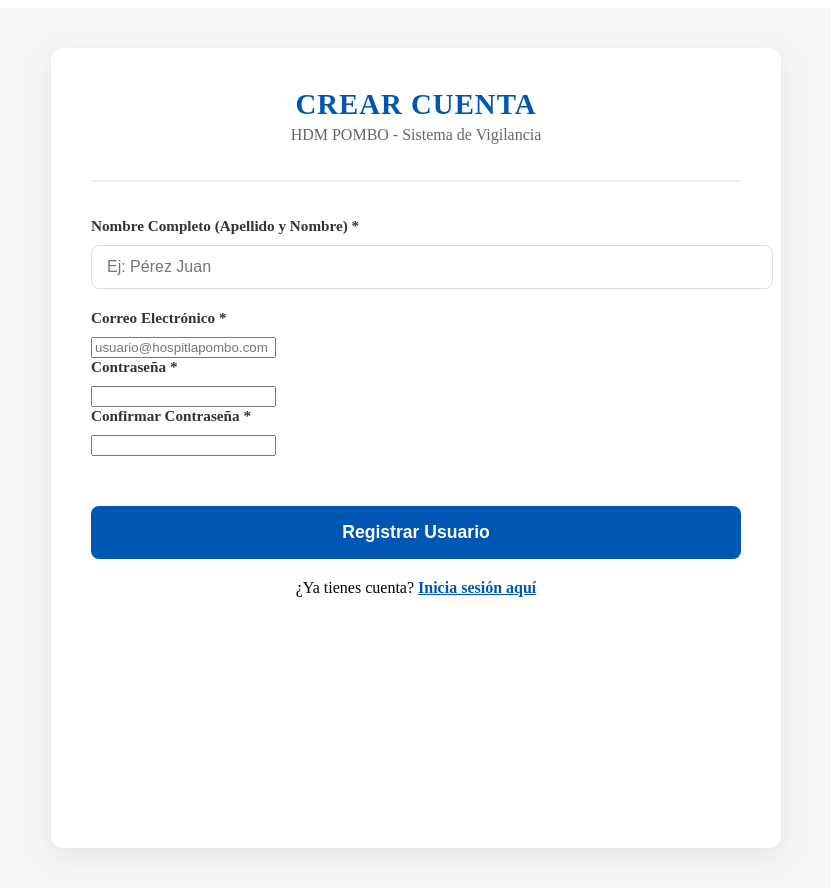
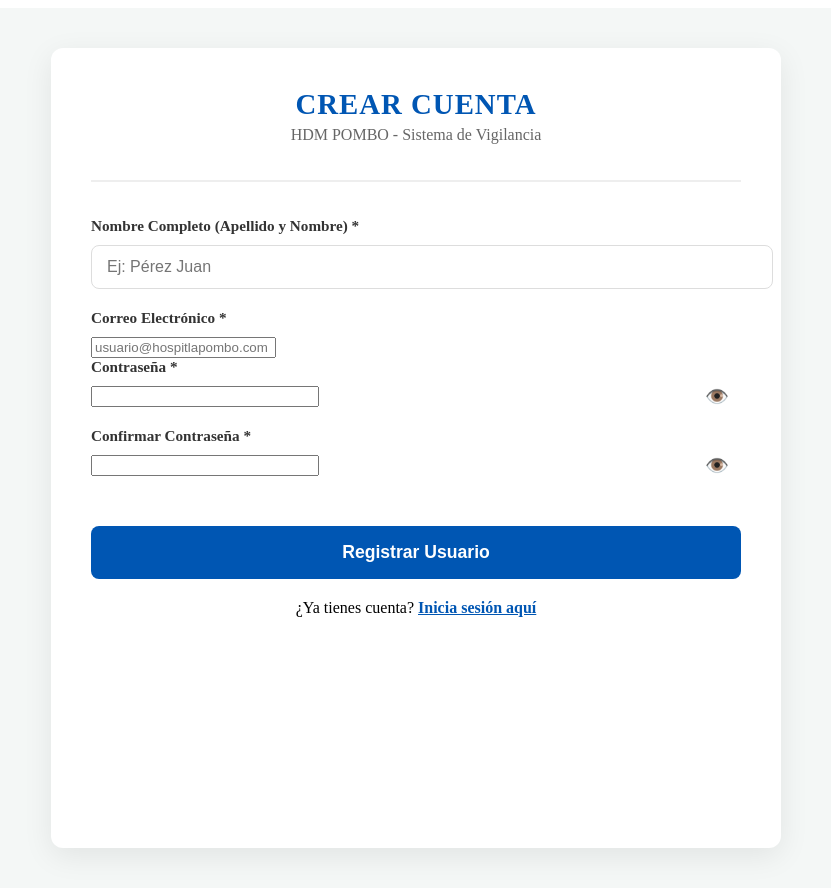
Before and after one commit to gomezclaudio11/hdmPombo, a React (Vite) app in the folder frontEnd/: page /register in a window 1280 px wide. Shown: the whole page, without its empty margins (224-1055 px from the left). Built offline with nearby package versions, Linux system fonts and the light colour scheme; no server answers.

Commit message:
feat(frontend): add password visibility toggle with eye icon for Login and Register forms

```diff
--- a/frontEnd/src/components/FormResgister.jsx
+++ b/frontEnd/src/components/FormResgister.jsx
@@ -12,6 +12,8 @@
     });
 
     const [mensaje, setMensaje] = useState({ texto: '', tipo: '' });
+    const [showPassword, setShowPassword] = useState(false);
+    const [showConfirmPassword, setShowConfirmPassword] = useState(false);
     const navigate = useNavigate();
 
     const handleChange = (e) => {
@@ -79,22 +81,42 @@
                     />
 
                     <label>Contraseña *</label>
+                    <div className="password-wrapper">
                         <input
-                        type="password"
+                            type={showPassword ? "text" : "password"}
                             name="password"
                             value={userData.password}
                             onChange={handleChange}
                             required
                         />
+                        <button
+                            type="button"
+                            className="password-toggle-btn"
+                            onClick={() => setShowPassword(!showPassword)}
+                            title={showPassword ? "Ocultar contraseña" : "Ver contraseña"}
+                        >
+                            {showPassword ? "👁️‍🗨️" : "👁️"}
+                        </button>
+                    </div>
 
                     <label>Confirmar Contraseña *</label>
+                    <div className="password-wrapper">
                         <input
-                        type="password"
+                            type={showConfirmPassword ? "text" : "password"}
                             name="confirmPassword"
                             value={userData.confirmPassword}
                             onChange={handleChange}
                             required
                         />
+                        <button
+                            type="button"
+                            className="password-toggle-btn"
+                            onClick={() => setShowConfirmPassword(!showConfirmPassword)}
+                            title={showConfirmPassword ? "Ocultar contraseña" : "Ver contraseña"}
+                        >
+                            {showConfirmPassword ? "👁️‍🗨️" : "👁️"}
+                        </button>
+                    </div>
                 </div>
 
                 <button type="submit" className="btn-submit">Registrar Usuario</button>
--- a/frontEnd/src/components/Formulario.css
+++ b/frontEnd/src/components/Formulario.css
@@ -154,3 +154,34 @@
   .hdm-form { padding: 20px; }
   .options-grid { grid-template-columns: 1fr; }
 }
+
+/* Password visibility toggle styles */
+.password-wrapper {
+  position: relative;
+  display: flex;
+  align-items: center;
+  margin-bottom: 20px;
+}
+
+.password-wrapper input {
+  margin-bottom: 0 !important;
+  padding-right: 45px !important;
+}
+
+.password-toggle-btn {
+  position: absolute;
+  right: 12px;
+  background: transparent;
+  border: none;
+  cursor: pointer;
+  font-size: 1.2rem;
+  color: #666;
+  padding: 0;
+  display: flex;
+  align-items: center;
+  justify-content: center;
+}
+
+.password-toggle-btn:hover {
+  color: var(--primary-color);
+}
--- a/frontEnd/src/components/Login.jsx
+++ b/frontEnd/src/components/Login.jsx
@@ -6,6 +6,7 @@
     const navigate = useNavigate();
     const [email, setEmail] = useState("");
     const [password, setPassword] = useState("");
+    const [showPassword, setShowPassword] = useState(false);
     const [error, setError] = useState(null);
 
     const handleSubmit = async (e) => {
@@ -52,13 +53,32 @@
 
                 <div style={styles.inputGroup}>
                     <label>Contraseña:</label>
+                    <div style={{ position: 'relative', display: 'flex', alignItems: 'center' }}>
                         <input
-                        type="password"
+                            type={showPassword ? "text" : "password"}
                             value={password}
                             onChange={(e) => setPassword(e.target.value)}
                             required
                             placeholder="********"
+                            style={{ width: '100%', padding: '0.7rem', paddingRight: '40px', boxSizing: 'border-box' }}
                         />
+                        <button
+                            type="button"
+                            onClick={() => setShowPassword(!showPassword)}
+                            style={{
+                                position: 'absolute',
+                                right: '10px',
+                                background: 'transparent',
+                                border: 'none',
+                                cursor: 'pointer',
+                                fontSize: '1.2rem',
+                                padding: '0'
+                            }}
+                            title={showPassword ? "Ocultar contraseña" : "Ver contraseña"}
+                        >
+                            {showPassword ? "👁️‍🗨️" : "👁️"}
+                        </button>
+                    </div>
                 </div>
 
                 <button type="submit" style={styles.button}>Entrar</button>
```
Lines whose indentation alone changed are shown as unchanged.
